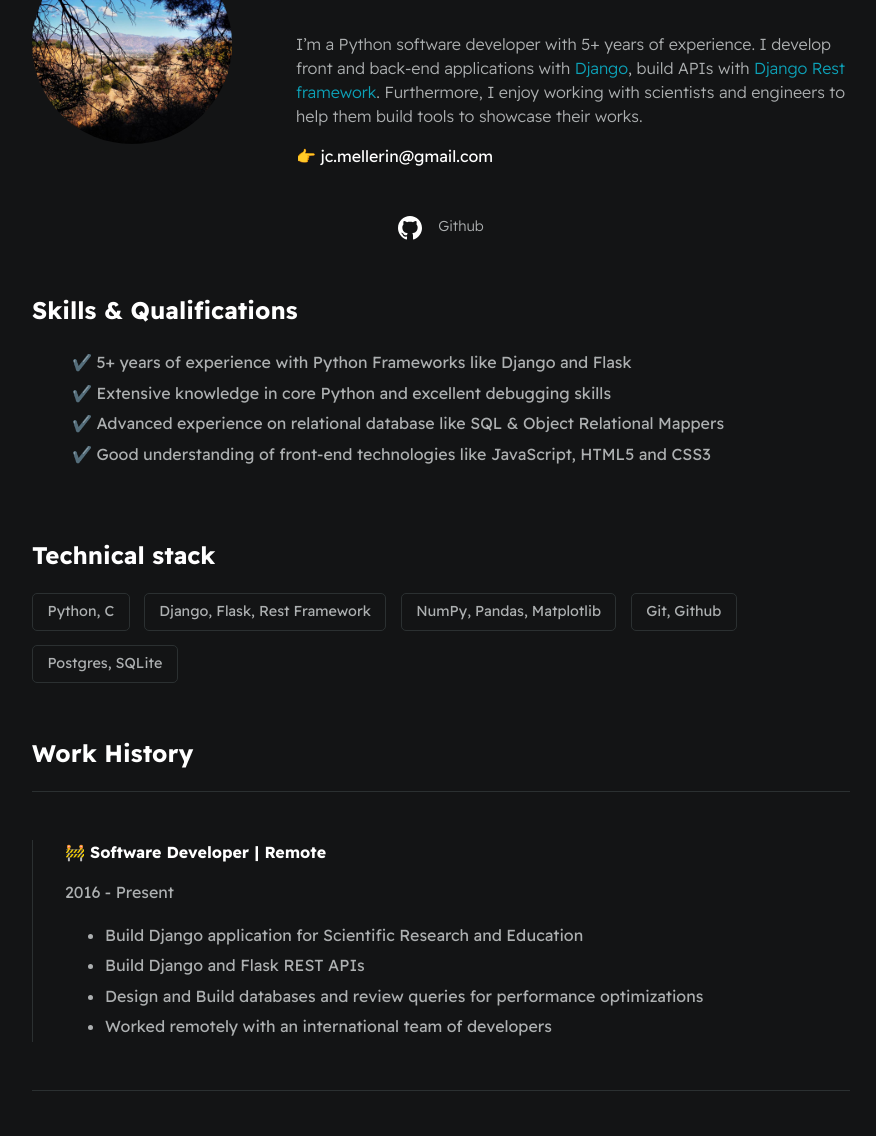
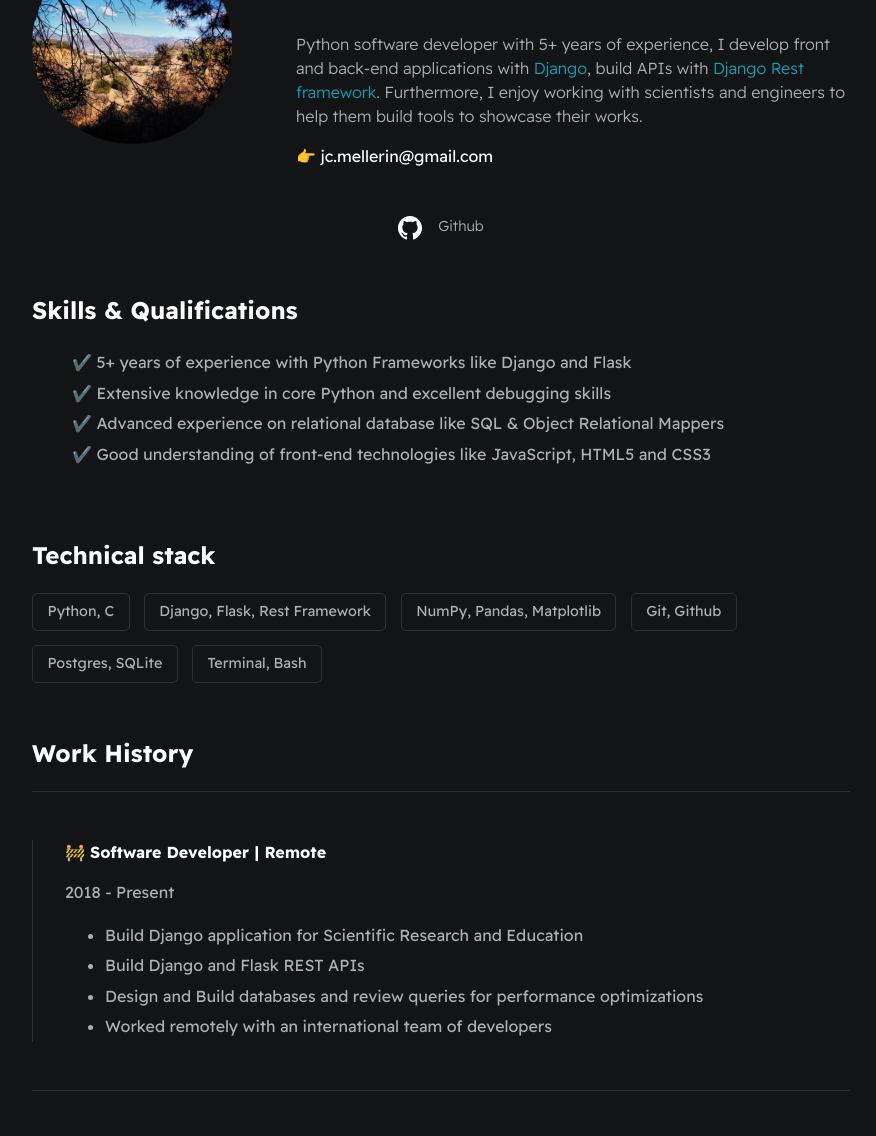
Before and after one commit to implse/Gitedin, a plain HTML site: page index.html in a window 1280 px wide. Shown: the part 136-1272 px from the top of the page, without its empty margins (199-1075 px from the left). Drawn offline with Linux system fonts and the light colour scheme.

Commit message:
Summary and skills minor changes

```diff
--- a/index.html
+++ b/index.html
@@ -16,7 +16,7 @@
 
             <div>
                 <h1 id="user-name">JChris Mellerin</h1>
-                <p id="bio">I’m a Python software developer with 5+ years of experience. I develop front and back-end applications with <span class="emphasize-text">Django</span>, build APIs with <span class="emphasize-text">Django Rest framework</span>. Furthermore, I enjoy working with scientists and engineers to help them build tools to showcase their works.</p>
+                <p id="bio">Python software developer with 5+ years of experience, I develop front and back-end applications with <span class="emphasize-text">Django</span>, build APIs with <span class="emphasize-text">Django Rest framework</span>. Furthermore, I enjoy working with scientists and engineers to help them build tools to showcase their works.</p>
                 <p id="email">👉 jc.mellerin@gmail.com</p>
             </div>
         </section>
@@ -47,6 +47,7 @@
                 <div class="card--techstack"><span>NumPy, Pandas, Matplotlib</span></div>
                 <div class="card--techstack"><span>Git, Github</span></div>
                 <div class="card--techstack"><span>Postgres, SQLite</span></div>
+                <div class="card--techstack"><span>Terminal, Bash</span></div>
             </div>
         </section>
 
@@ -56,7 +57,7 @@
             <div class="line-break"></div>
             <div class="card--work-history">
                 <strong>🚧 Software Developer | Remote</strong>
-                <p>2016 - Present</p>
+                <p>2018 - Present</p>
                 <ul>
                     <li>Build Django application for Scientific Research and Education</li>
                     <li>Build Django and Flask REST APIs</li>
@@ -69,7 +70,7 @@
 
             <div class="card--work-history">
                 <strong>🚧 AvGen Screen Research - Developer & Acoustical Analyst | Nantes </strong>
-                <p>2012 - 2015</p>
+                <p>2012 - 2016</p>
                 <ul>
                     <li>Build various scripts in Python and C to measure frequency and phase response for passive audio speakers analysis</li>
                     <li>Write technicals recommendations for electronic engineers to improve acoustical properties of passive speakers</li>
```
